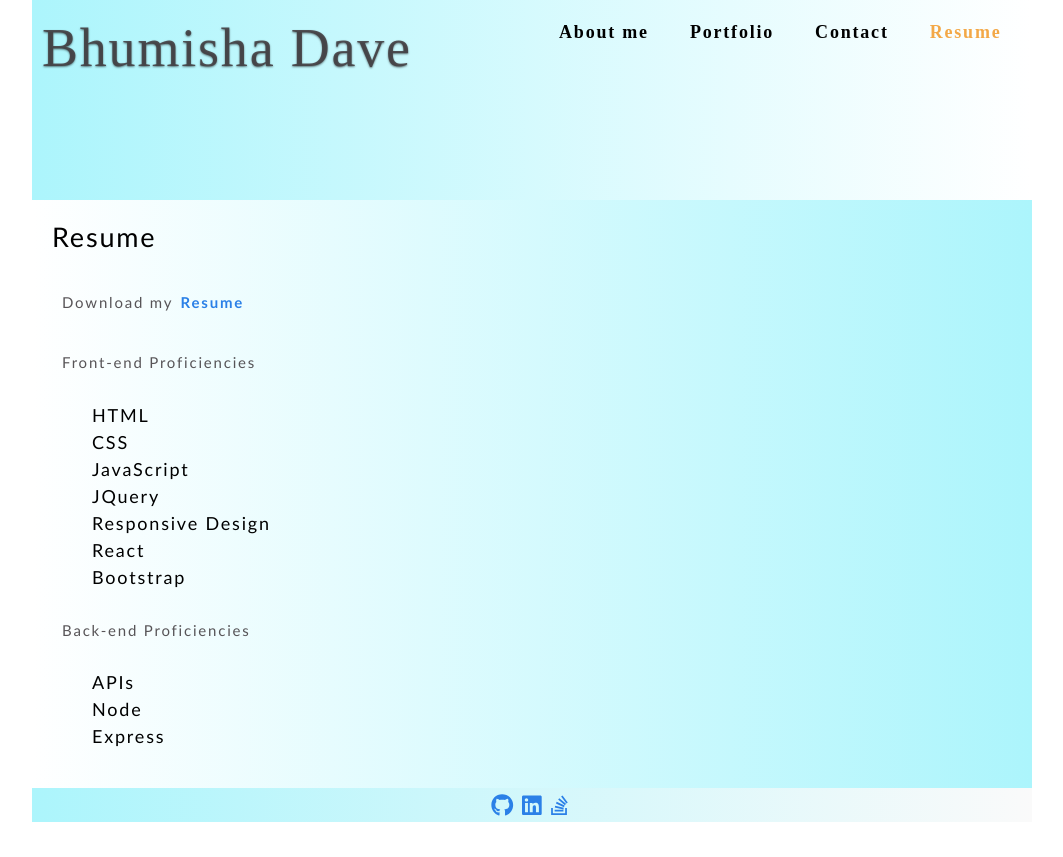
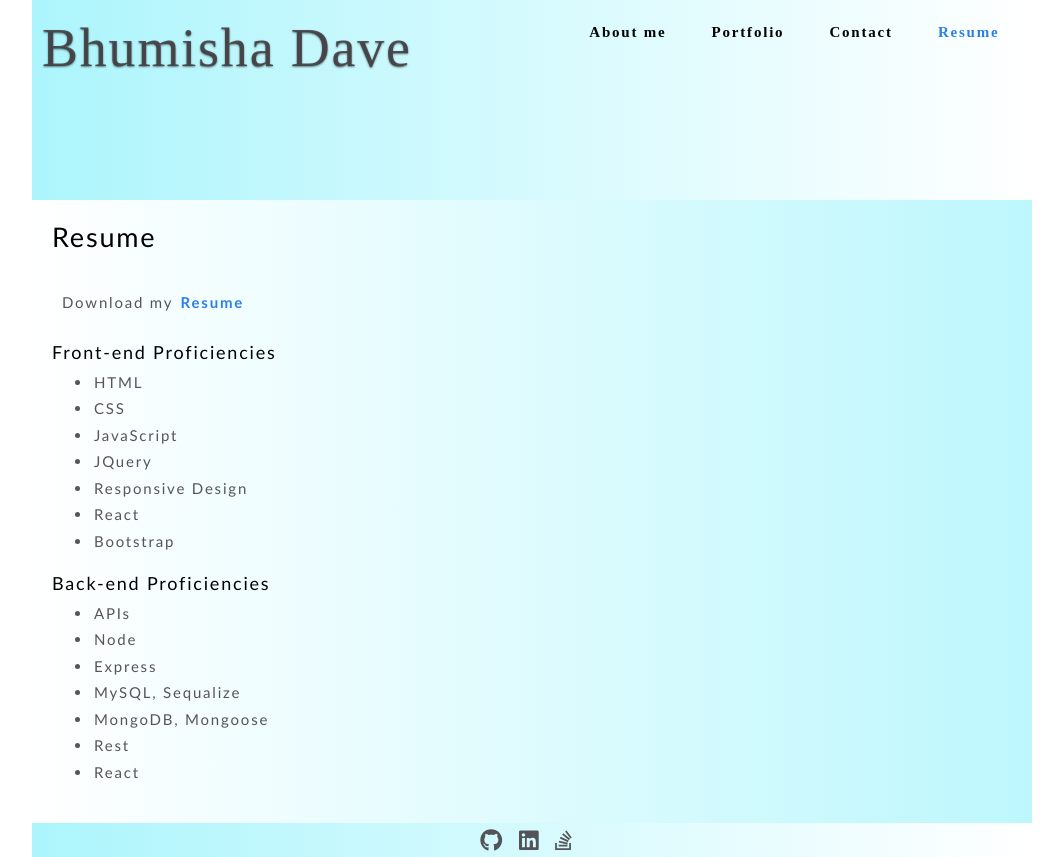
Before and after one commit to bhumisha/React-Portfolio, a React (Create React App) app: page / in a window 1280 px wide. Both pictures are taken after a click on the item "Resume". Shown: the whole page, without its empty margins (108-1171 px from the left). Before the commit the page ends 822 px from the top, so only its background shows below. Built offline with nearby package versions, Linux system fonts and the light colour scheme.

Commit message:
CSS minor change for Project Component

```diff
--- a/src/components/pages/Resume.js
+++ b/src/components/pages/Resume.js
@@ -5,7 +5,7 @@ const Resume = () => (
     <h4>Resume</h4>
     <br></br>
     <p>Download my <a href="../../assets/images/BhumishaDave_Resume.pages" download >Resume</a></p>
-    <p>Front-end Proficiencies </p>
+    <h6>Front-end Proficiencies </h6>
     <ul>
       <li>HTML</li>
       <li>CSS</li>
@@ -15,11 +15,15 @@ const Resume = () => (
       <li>React</li>
       <li>Bootstrap</li>
     </ul>
-    <p>Back-end Proficiencies </p>
+    <h6>Back-end Proficiencies </h6>
     <ul>
       <li>APIs</li>
       <li>Node</li>
       <li>Express</li>
+      <li>MySQL, Sequalize</li>
+      <li>MongoDB, Mongoose</li>
+      <li>Rest</li>
+      <li>React</li>
     </ul>
   </div>
 );
--- a/src/index.css
+++ b/src/index.css
@@ -122,17 +122,18 @@ a:hover {
 .middleSection{
   /* background: var(--light-gray); */
   padding: 20px;
-  background-image: linear-gradient(to right, rgba(172, 245, 252, 0), rgba(172, 245, 252,1));
+  background-image: linear-gradient(to right, rgba(172, 245, 252, 0), rgba(172, 245, 252,0.8));
 }
 footer{
-  background: var(--light);
+  /* background: var(--light); */
   background-image: linear-gradient(to left, rgba(172, 245, 252, 0), rgba(172, 245, 252,1));
   /* background-color: #9bf6ff; */
   text-align: center;
   font-size: 1.25rem;
 }
 footer a{
-  padding-right: 0.5rem;
+  padding-right: 0.9rem;
+  color: var(--gray-shade);
 }
 .header a {
   color: var(--dark);
@@ -230,7 +231,7 @@ button {
   outline: none;
   cursor: pointer;
   margin: 0 1px;
-  background-color: var(--secondary);
+
 }
 
 button:hover {
@@ -267,19 +268,25 @@ input:focus {
 }
 
 li {
-  list-style: none;
+  color: var(--gray-shade);
+    font-size: var(--FontSizeMedium);
+    padding: 2px;
 }
+
 
 nav {
   font-family: var(--cursiveFontFamily);
+  font-size: 15px;
   height: 100px;
+
 }
 nav li:hover{
   text-decoration: underline;
-  font-size: 20px;
+  font-size: 16px;
 }
 nav li {
   cursor: pointer;
+  list-style: none;
 }
 
  .item-1{
@@ -437,7 +444,7 @@ a {
 }
 
 nav .active {
-  color: var(--secondary);
+  color: var(--primary);
 }
 
 #contact-form{
```
